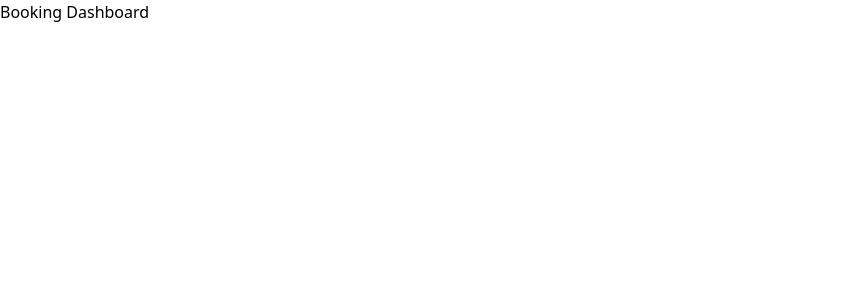
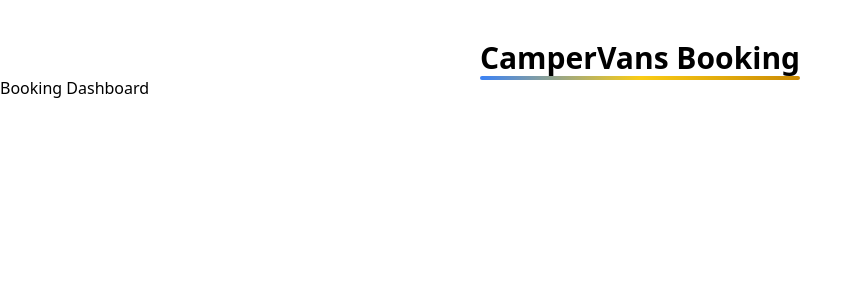
Before and after one commit to zohaibshahzadkhan/Campervans-booking-dashboard, a Vue app: page / in a window 1280 px wide. Shown: the top 300 px of the page, without its empty margins (0-862 px from the left). Built offline with nearby package versions, Linux system fonts and the light colour scheme.

Commit message:
Add Header component

```diff
--- a/src/App.vue
+++ b/src/App.vue
@@ -1,4 +1,7 @@
 <template>
+  <Header />
   <router-view />
 </template>
-<script setup></script>
+<script setup>
+import Header from '@src/components/Header.vue';
+</script>
--- /dev/null
+++ b/src/components/Header.vue
@@ -0,0 +1,10 @@
+<template>
+  <header class="flex justify-center mt-10">
+    <div class="relative inline-block">
+      <span class="text-2xl md:text-3xl font-bold"> CamperVans Booking </span>
+      <span
+        class="absolute -bottom-1 left-0 w-full h-1 bg-gradient-to-r from-blue-500 via-yellow-400 to-yellow-600 rounded-full"
+      ></span>
+    </div>
+  </header>
+</template>
```
